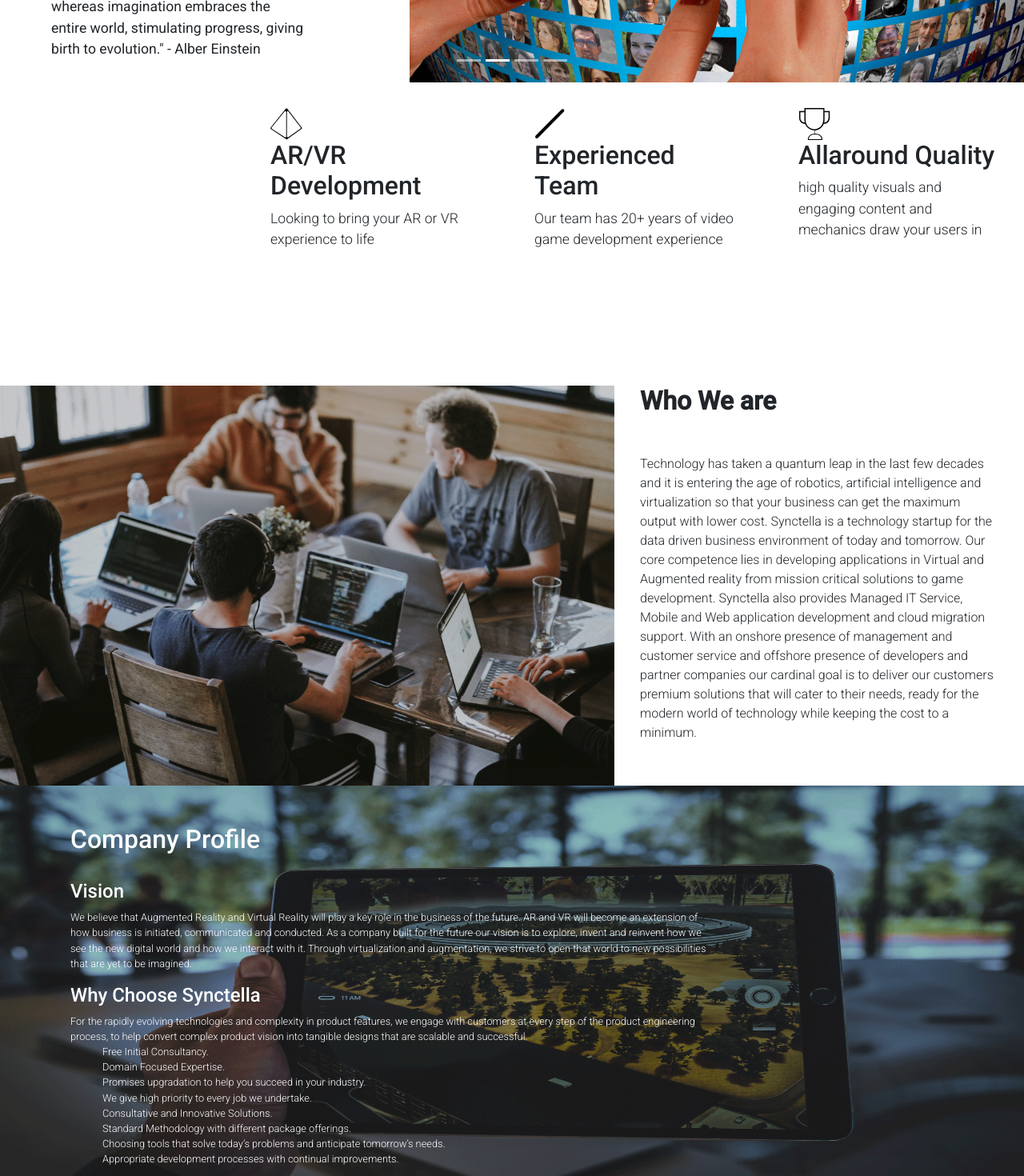
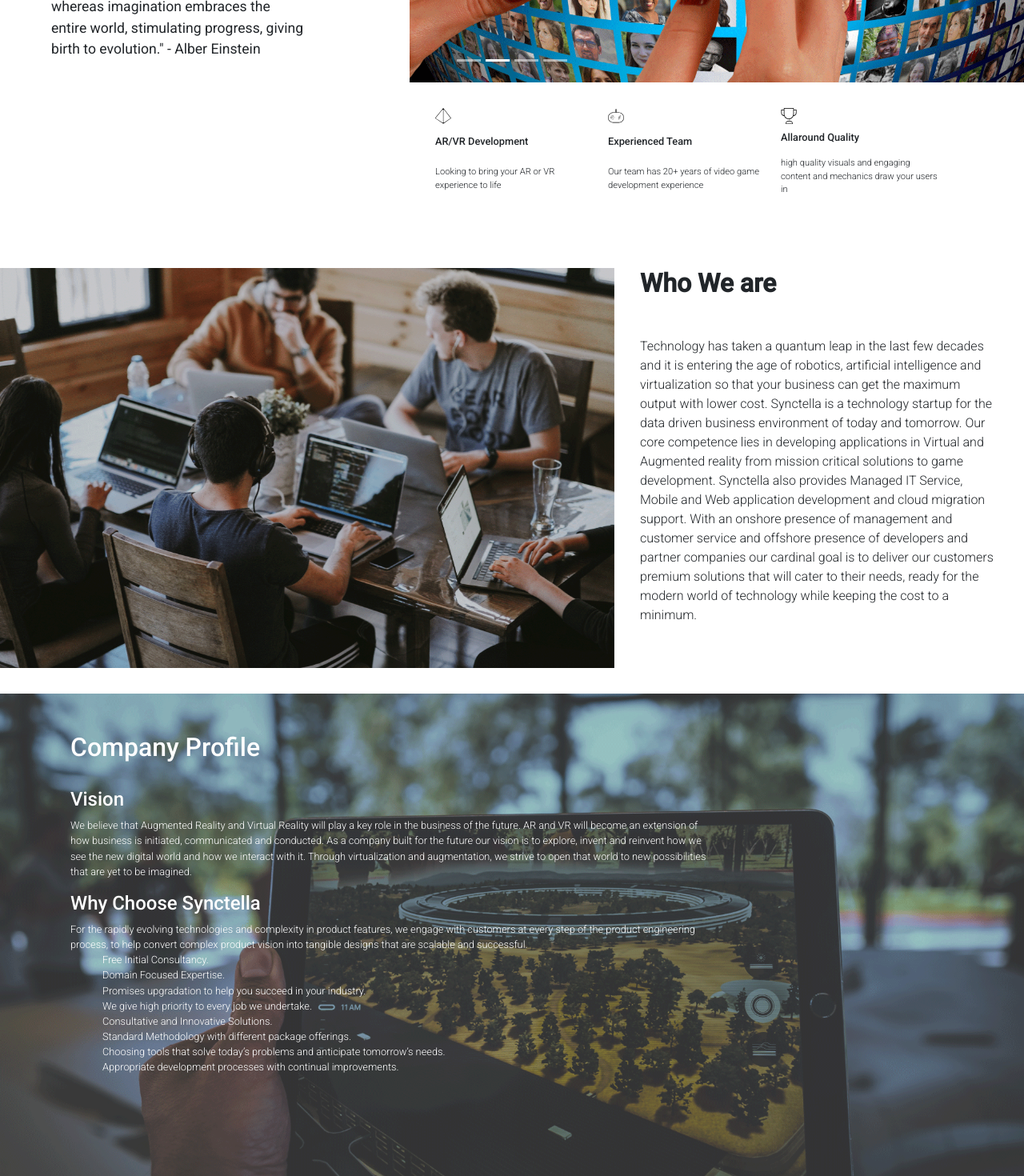
Before and after one commit to Mizan-Primex/resolved-synctella, a React (Create React App) app: page / in a window 1280 px wide. Shown: the part 500-1970 px from the top of the page at 80% size. Built offline with nearby package versions, Linux system fonts and the light colour scheme.

Commit message:
after resizing

```diff
--- a/src/Component/Home/Home.css
+++ b/src/Component/Home/Home.css
@@ -44,7 +44,7 @@
 .first-section{
     margin-top:150px;
     margin-bottom: 2rem;
-    height: 800px;
+    height: auto;
     /* width:100vw; */
 }
 .a{
@@ -59,16 +59,20 @@
     display: flex;
     font-family: Roboto;
     padding-top:2rem;
-    justify-content: flex-end;
+    justify-content: flex-start;
     height: 200px;
     padding: 2rem;
+    margin-left: 31rem;
 }
 .fea{
-    width: 250px;
-    margin-left: 5rem;
+    width: 200px;
+    margin-left: 1rem;
+}
+.fea h2{
+    font-size: 80%;
 }
 .feature p{
-    font-size: 110%;
+    font-size: 70%;
    font-weight: 300;
 }
 
@@ -77,24 +81,24 @@
     justify-content: center;
 }
 .feature1 img{
-height: 40px;
-width:40px;
+    height: 20px;
+    width:20px;
 }
 .feature2{
     display: grid;
     justify-content: center;
 }
 .feature2 img{
-    height: 40px;
-    width:40px;
+    height: 20px;
+    width:20px;
 }
 .feature3{
     display: grid;
     justify-content: center;
 }
 .feature3 img{
-        height: 40px;
-        width:40px;
+        height: 20px;
+        width:20px;
 }
 
 .txt-1{
@@ -140,11 +144,12 @@
     display:grid;
     height: 100%;
     width: 100vw;
+    margin-top: 2rem;
 }
 .company-img img{
-    height: 500px;
+    height: auto;
     width: 100%;
-    opacity: .9;
+    opacity: .8;
 }
 .profile{
     position: absolute;
--- a/src/Component/Home/Home.js
+++ b/src/Component/Home/Home.js
@@ -203,8 +203,6 @@
                             </div>
                         </Carousel.Item>
                     </Carousel>
-
-
                     <div className="feature">
                         <div className="feature1 fea">
                             <img src={feature1} alt="" />
@@ -262,7 +260,6 @@
                     </div>
             </section>
             <section data-aos="zoom-in-right" className="product" id="product">
-
                     <div className="txt-3">
                         <h1>Products and Services </h1>
                         <h2>AR/VR Solutions </h2>
@@ -272,11 +269,9 @@
 
                     </div>
                     <div className="third-img">
-                        <img src={product} alt="" srcset="" />
+                        <img src={graphicImg} alt="" srcset="" />
                     </div>
-
             </section>
-
           <section className="game-dev">
 
                         <div className="game-dev-img">
@@ -294,7 +289,7 @@
             <section className="graphicDesign">
 
                         <div className="graphic-img">
-                            <img src={graphicImg} alt="" />
+                            <img src={product} alt="" />
                         </div>
                         <div className="graphic-txt">
                             <h1>3D Graphics Design and Animation</h1>
```
Also changed, not shown: src/Component/Images/Vector2.svg, 1 other file (tests, documents, lock files or other folders).
